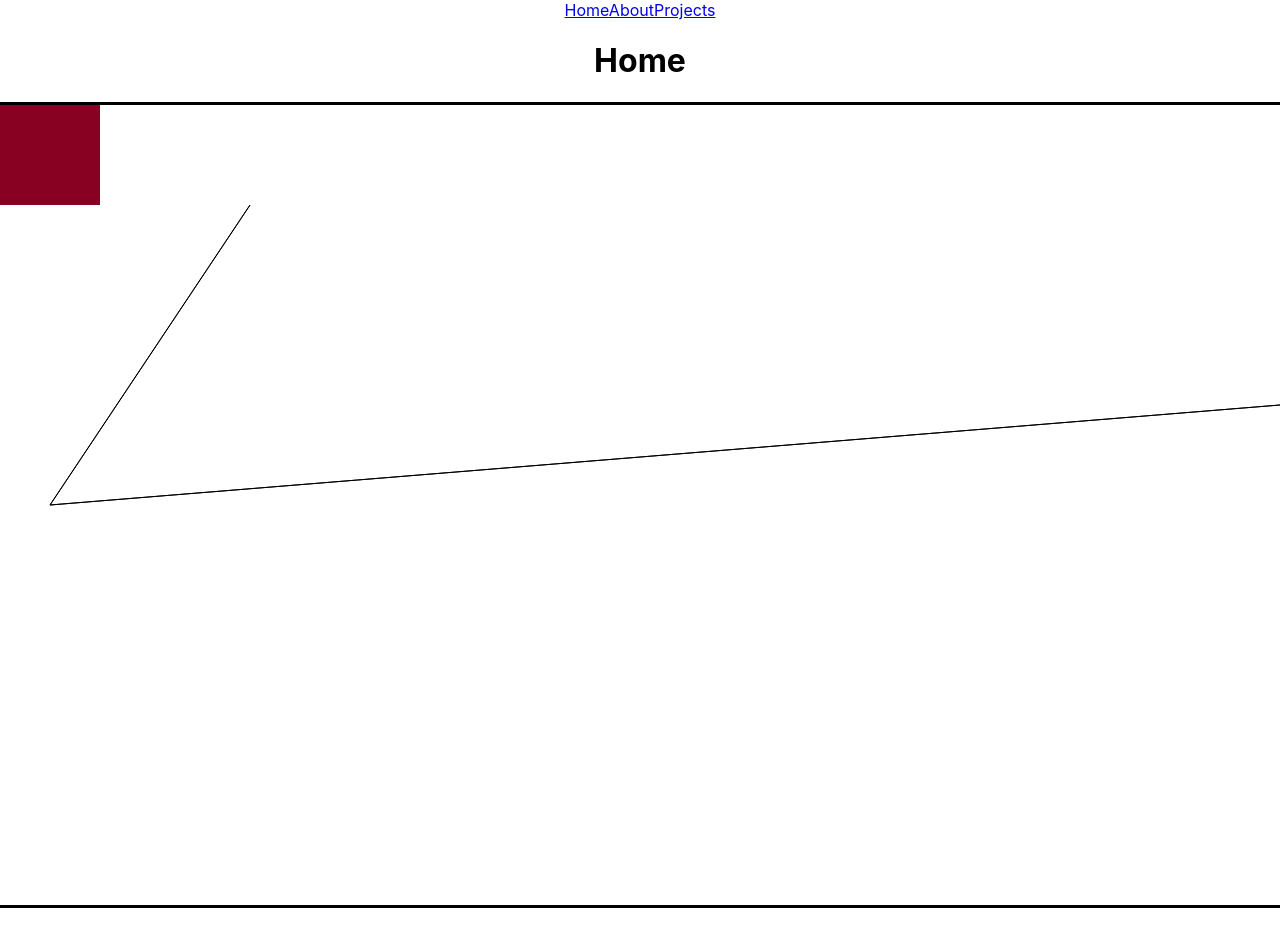
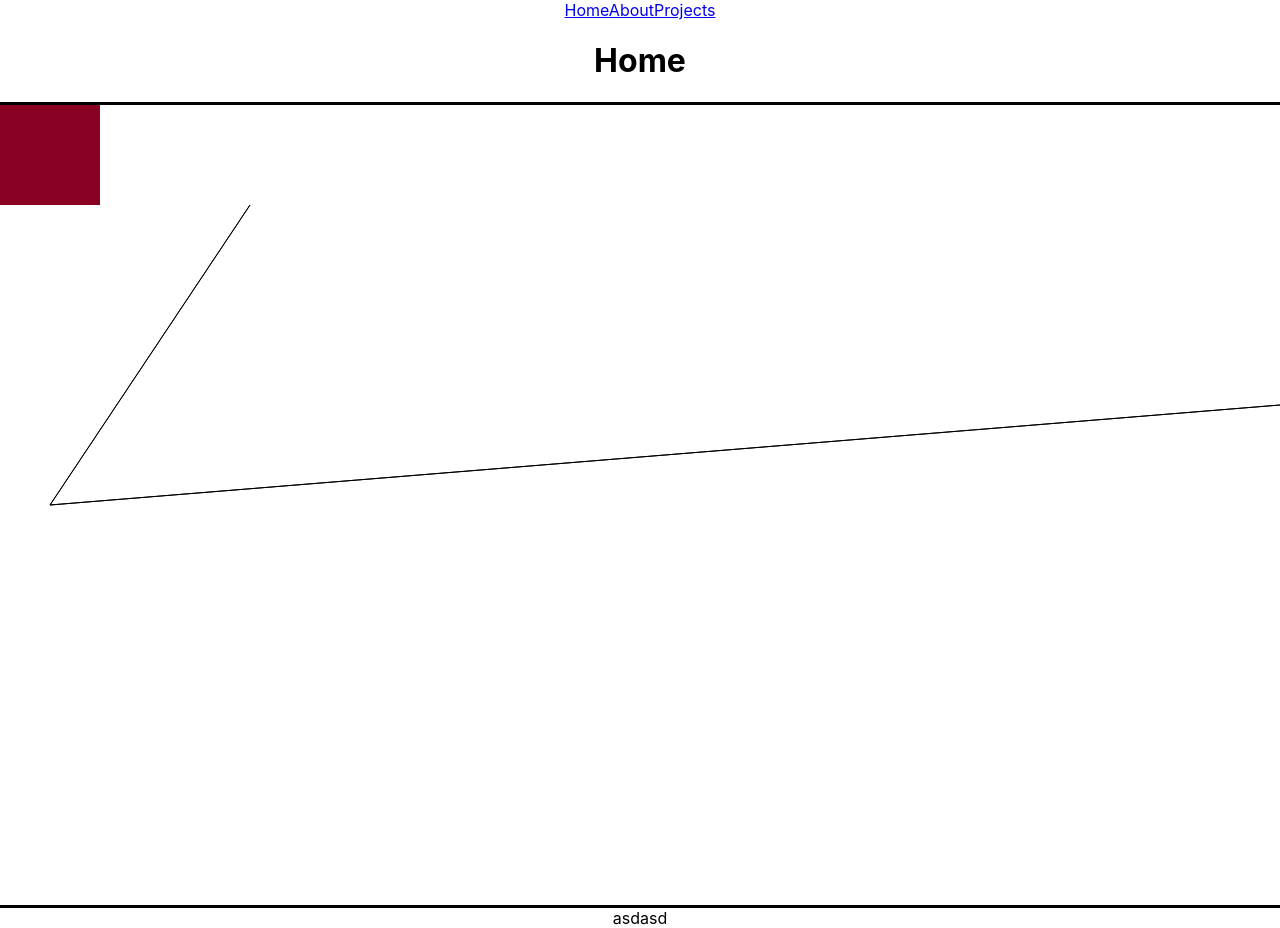
Before and after one commit to dadaJaani/portfolio, a React (Create React App) app: page / in a window 1280 px wide. Built offline with nearby package versions, Linux system fonts and the light colour scheme.

Commit message:
after running build

```diff
--- a/src/screens/Home.js
+++ b/src/screens/Home.js
@@ -20,6 +20,7 @@ class Home extends Component {
       <div className="main-container">
         <h1>Home</h1>
         <Canvas />
+        asdasd
 
       </div>
     )
```
